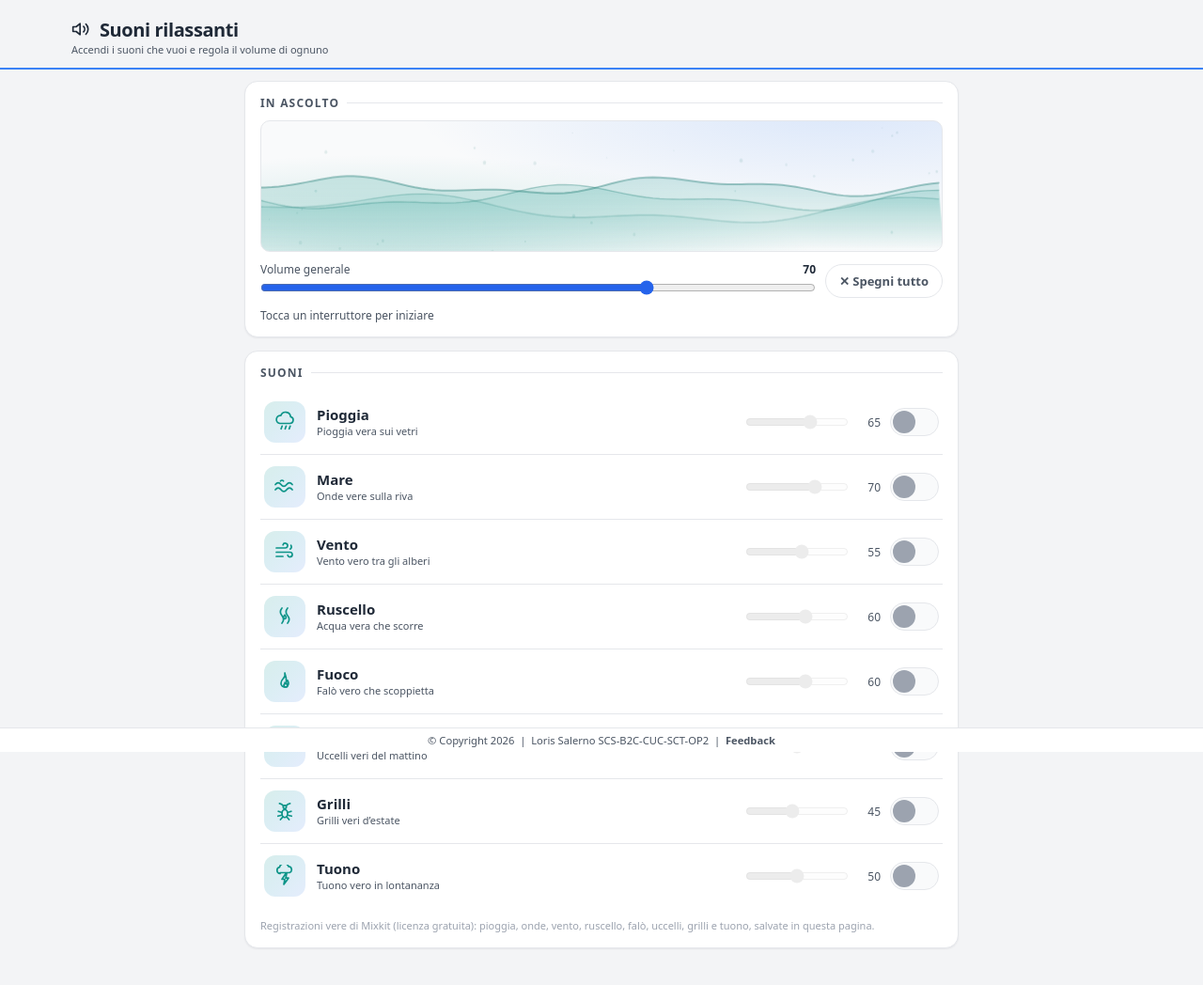
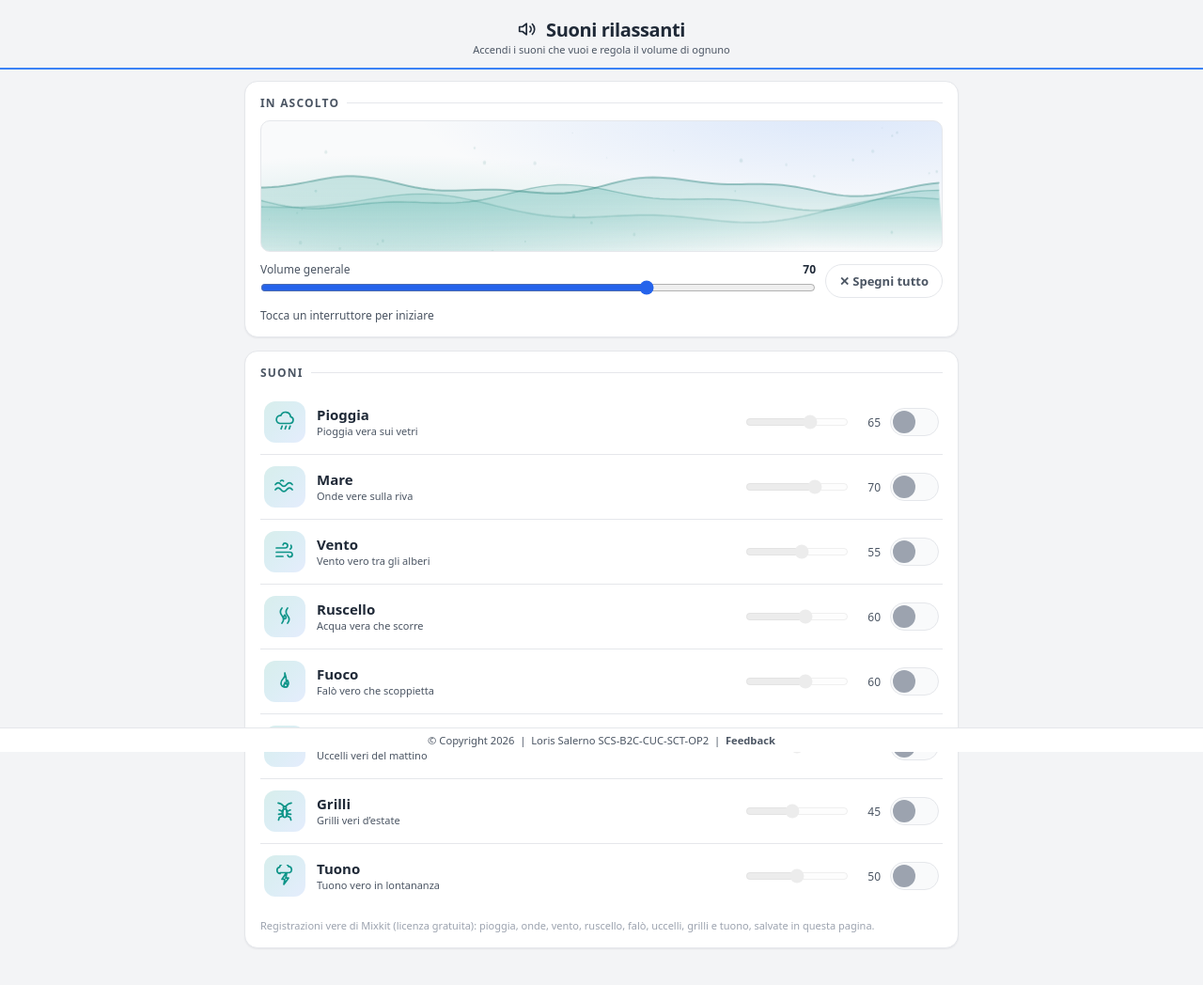
Before and after one commit to lorissalerno/MyLolloTool, a plain HTML site: page suoni_rilassanti.html in a window 1280 px wide. Shown: the whole page at 94% size. Drawn offline with Linux system fonts and the light colour scheme.

Commit message:
Suoni rilassanti: titolo centrato e icona grillo ridisegnata (solo grafica)

```diff
--- a/suoni_rilassanti.html
+++ b/suoni_rilassanti.html
@@ -29,14 +29,14 @@
   .wrap { max-width: 760px; margin: 0 auto; }
 
   /* Testata full-bleed come SCT Tool */
-  header.page-head { display: flex; justify-content: space-between; align-items: center; gap: 14px;
+  header.page-head { display: flex; justify-content: center; align-items: center; gap: 14px;
     flex-wrap: nowrap; border-bottom: 2px solid #3B82F6; padding: 0 24px 8px; margin: 0 calc(50% - 50vw) 12px; width: 100vw; max-width: 100vw; min-height: 60px; }
-  .page-head .brand { display: flex; align-items: center; gap: 12px; min-width: 0; margin-left: 52px; }
+  .page-head .brand { display: flex; align-items: center; justify-content: center; gap: 12px; min-width: 0; flex: 1; margin: 0 52px; text-align: center; }
   .page-head .brand > div { min-width: 0; flex: 1; overflow: hidden; }
-  .page-head h1 { color: var(--text); font-size: 20px; line-height: 1.25; margin: 0; display: flex; align-items: center; gap: 10px; font-weight: 800; letter-spacing: -.4px; white-space: nowrap; }
+  .page-head h1 { color: var(--text); font-size: 20px; line-height: 1.25; margin: 0; display: flex; align-items: center; justify-content: center; gap: 10px; font-weight: 800; letter-spacing: -.4px; white-space: nowrap; }
   .page-head h1 svg { width: 20px; height: 20px; }
-  .page-head .sub { color: var(--muted); font-size: 11px; margin: 1px 0 0; white-space: nowrap; overflow: hidden; text-overflow: ellipsis; }
-  @media (max-width: 600px) { .page-head .brand { margin-left: 54px; } }
+  .page-head .sub { color: var(--muted); font-size: 11px; margin: 1px 0 0; white-space: nowrap; overflow: hidden; text-overflow: ellipsis; text-align: center; }
+  @media (max-width: 600px) { .page-head .brand { margin: 0 54px; } }
 
   .card { background: var(--surface); border: 1px solid var(--border); border-radius: var(--radius);
     padding: 14px 16px; margin-bottom: 14px; box-shadow: 0 1px 2px rgba(16,24,40,.06); }
@@ -143,7 +143,7 @@
     uccelli:  { file: 'audio/uccelli.mp3',   page: 'https://mixkit.co/free-sound-effects/bird/',
                 icon: '<path d="M2.5 15.5c3-4.2 6-4.2 9 0 3-4.2 6-4.2 9 0"/><path d="M12.5 7c1.8-2.6 3.7-2.6 5.5 0"/>', def: 50 },
     grilli:   { file: 'audio/grilli.mp3',    page: 'https://mixkit.co/free-sound-effects/insect/',
-                icon: '<ellipse cx="12" cy="14.5" rx="3" ry="4.2"/><circle cx="12" cy="7.6" r="1.7"/><path d="M10.7 6.4C9.4 4.7 8 4 6.4 3.8M13.3 6.4c1.3-1.7 2.7-2.4 4.3-2.6"/><path d="M9.1 13.5L5.2 12.2M9.1 16.2l-4.3 1.1M14.9 13.5l3.9-1.3M14.9 16.2l4.3 1.1"/><path d="M9.8 18.2L7.4 21M14.2 18.2l2.4 2.8"/>', def: 45 },
+                icon: '<ellipse cx="12" cy="14" rx="2.8" ry="4.6"/><circle cx="12" cy="8.4" r="1.6"/><path d="M11 7C9.5 4.9 7.5 3.7 5 3.4M13 7c1.5-2.1 3.5-3.3 6-3.6"/><path d="M10.2 10.8c-.6 2.2-.6 4.6.2 6.8M13.8 10.8c.6 2.2.6 4.6-.2 6.8"/><path d="M9.5 12.3L6 10.8M14.5 12.3L18 10.8M9.3 14.8l-3.8.6M14.7 14.8l3.8.6"/><path d="M9.5 17.2l-3.3 1.6-.8 2.7M14.5 17.2l3.3 1.6.8 2.7"/>', def: 45 },
     tuono:    { file: 'audio/tuono.mp3',     page: 'https://mixkit.co/free-sound-effects/thunder/',
                 icon: '<path d="M7 9.5a3.5 3.5 0 0 1-.5-6.9A5 5 0 0 1 16 1.9a3.4 3.4 0 0 1 1 6.6H7z"/><path d="M13 9.5L9 15.5h3L11 21l5-6.8h-3l1-4.7z"/>', def: 50 },
   };
```
